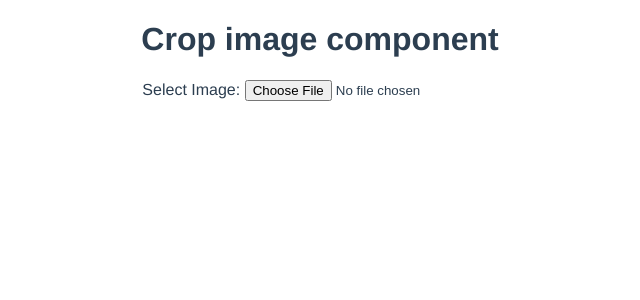
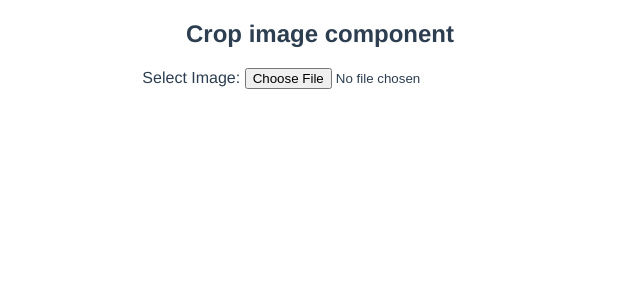
Before and after one commit to nsanset/Heppyusers-test-task, a Vue app: page / in a window 1280 px wide. Shown: the top 300 px of the page, without its empty margins (320-960 px from the left). Built offline with nearby package versions, Linux system fonts and the light colour scheme.

Commit message:
add button donwload

```diff
--- a/package.json
+++ b/package.json
@@ -7,8 +7,10 @@
     "build": "vue-cli-service build"
   },
   "dependencies": {
+    "axios": "^0.25.0",
     "core-js": "^3.6.5",
     "vue": "^2.6.11",
+    "vue-axios": "^3.4.1",
     "vue-painting": "^1.0.8",
     "vue-router": "^3.2.0",
     "vuex": "^3.4.0"
--- a/src/App.vue
+++ b/src/App.vue
@@ -1,6 +1,6 @@
 <template>
   <div id="app">
-    <router-view/>
+    <router-view :key="$route.fullPath"></router-view>
   </div>
 </template>
 
@@ -9,20 +9,6 @@
   font-family: Avenir, Helvetica, Arial, sans-serif;
   -webkit-font-smoothing: antialiased;
   -moz-osx-font-smoothing: grayscale;
-  text-align: center;
   color: #2c3e50;
 }
-
-#nav {
-  padding: 30px;
-}
-
-#nav a {
-  font-weight: bold;
-  color: #2c3e50;
-}
-
-#nav a.router-link-exact-active {
-  color: #42b983;
-}
 </style>
--- a/src/components/cropImage.vue
+++ b/src/components/cropImage.vue
@@ -31,14 +31,22 @@ export default {
   },
   data() {
     return {
+      cropImage: '',
       preview: null,
       image: null,
       fileInputKey: 0
     }
   },
   computed: {
+    // return require = (this.preview);
     coverUri() {
       return require = (this.preview);
+      // if (this.cropImage) {
+      //   return require = (this.preview);
+      // }
+      // else {
+      //   return require = (this.cropImage);
+      // }
     }
   },
   methods: {
@@ -49,6 +57,7 @@ export default {
       a.click()
     },
     onCopyImage (blobFile) {
+      this.preview = null;
       var a = document.createElement('a')
       this.preview = a.href = window.URL.createObjectURL(blobFile)
     },
@@ -61,7 +70,6 @@ export default {
         reader.onload = (e) => {
           this.preview = e.target.result;
         }
-        this.image=input.files[0];
         reader.readAsDataURL(input.files[0]);
       }
     },
--- /dev/null
+++ b/src/components/test.vue
@@ -0,0 +1,141 @@
+<template>
+  	<div class="cropImage">
+  		<div class="title">
+	      	<h2>Crop image component</h2>
+	    </div>
+		<div class="imageUploads">
+			<span>Select Image: </span>
+			<img :src="getImg"/>
+		    <input type="file" accept="image/*" @change="onFileChange" :key="fileInputKey">
+		</div>
+		<span v-if="image">
+			<vue-painting
+		        :img= coverUri
+		        @saveImage="onSaveImage"
+		        @copyImage="onCopyImage"
+		        @quit="onQuitDraw">
+		    </vue-painting>
+		</span>
+		<div class="buttons">
+		    <button v-if="image" @click="deleteImage">Delete image</button>
+		    <button v-if="image" @click="downloadImage">Download image</button>
+		</div>
+	</div>
+</template>
+
+<script>
+import axios from 'axios'
+import VueAxios from 'vue-axios'
+import VuePainting from 'vue-painting'
+export default {
+	name: 'cropImage',
+	components: {
+		VuePainting
+	},
+	data() {
+		return {
+			image: '',
+			fileInputKey: 0,
+	    }
+	},
+    computed: {
+   		getImg() {
+   			var vm = this
+    		vm.get('img')
+   		},
+	    coverUri() {
+	    	return require = (this.image);
+	    }
+    },
+	methods: {
+	 	onSaveImage (blobFile) {
+		    var a = document.createElement('a')
+		    a.download = `painting-${+new Date}.png`
+		    a.href = window.URL.createObjectURL(blobFile)
+		    a.click()
+	    },
+	    onCopyImage (blobFile) {
+			this.createImage(blobFile);
+			this.$router.go(this.$router.currentRoute)
+	    },
+	    onQuitDraw (a) {
+	    },
+	    get(key) {
+	    	this.image=localStorage.getItem(key);
+	    },
+	    set(key) {
+	    	var vm = this
+	    	try{
+	   			localStorage.setItem(key,this.image);
+	    	}
+	    	catch(e) {
+	    		console.log( `Storage failed: ${e}`);
+	    	}
+	    },
+	    onFileChange(e) {
+	    	var files = e.target.files || e.dataTransfer.files;
+	    	if (!files.length)
+	    	return;
+	    	this.createImage(files[0]);
+	    },
+	    createImage(file) {
+	    	var image = new Image();
+	   		var reader = new FileReader();
+	    	var vm = this;
+
+	     	reader.onload = (e) => {
+	        	vm.image = e.target.result;
+	        	vm.set('img');
+	      	};
+	      	reader.readAsDataURL(file);
+	    },
+	    downloadImage() {
+              axios({
+                    url: this.image,
+                    method: 'GET',
+                    responseType: 'blob',
+                }).then((response) => {
+                     var fileURL = window.URL.createObjectURL(new Blob([response.data]));
+                     var fileLink = document.createElement('a');
+
+                     fileLink.href = fileURL;
+                     fileLink.setAttribute('download', 'img.jpg');
+                     document.body.appendChild(fileLink);
+
+                     fileLink.click();
+                });
+          },
+	    deleteImage() {
+	    	this.image = '';
+	    	this.fileInputKey++;
+	    	localStorage.removeItem('img');
+	    }
+  	}
+}
+</script>
+<style>
+.cropImage {
+  	margin-left: 25%;
+  	margin-right: 25%;
+  	height: 50vh;
+}
+.title {
+	text-align: center;
+}
+.imageUploads {
+	margin-bottom: 15px;
+	text-align: center;
+}
+.btnDelete {
+	margin-top: 15px;
+}
+.buttons > button {
+	padding: 10px;
+	margin: 5px;
+	cursor: pointer;
+	text-align: left;
+}
+.abandon {
+	display: none !important;
+}
+</style>
--- a/src/views/Home.vue
+++ b/src/views/Home.vue
@@ -1,17 +1,19 @@
 <template>
   <div class="home">
-    <cropImage/>
+<!--     <cropImage/> -->
+    <test/>
   </div>
 </template>
 
 <script>
 // @ is an alias to /src
-import cropImage from '@/components/cropImage.vue'
-
+// import cropImage from '@/components/cropImage.vue'
+import test from '@/components/test.vue'
 export default {
   name: 'Home',
   components: {
-    cropImage
+    // cropImage,
+    test
   }
 }
 </script>
```
Also changed, not shown: 1 other file (tests, documents, lock files or other folders).
